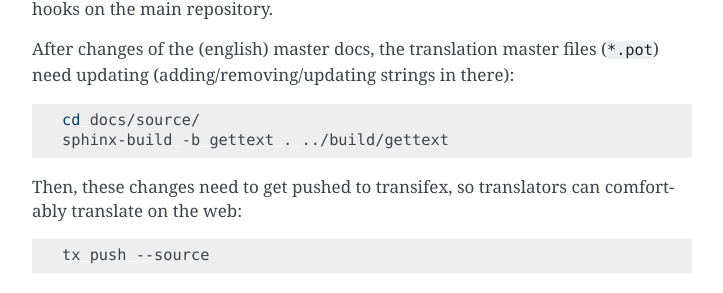
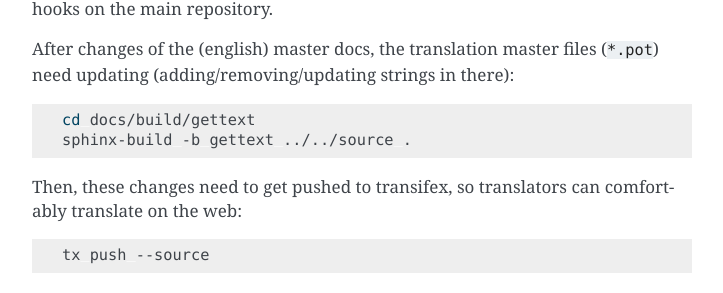
Before and after one commit to ecocurious2/MultiGeiger, a Sphinx documentation site: the page built from docs/source/development.rst, in a window 1280 px wide and 900 px high, scrolled down 1380 px. Shown: the part 149-442 px from the top of the window, without its empty margins (388-1111 px from the left). Built offline with Sphinx 7.4.7, drawn with Linux system fonts in a browser that asks for light colours; some of the changed text lies outside the part shown.

```diff
--- a/docs/source/conf.py
+++ b/docs/source/conf.py
@@ -18,7 +18,7 @@
 # -- Project information -----------------------------------------------------
 
 project = 'MultiGeiger'
-copyright = '2020, see AUTHORS'
+copyright = '2020-2021, see AUTHORS'
 author = 'see AUTHORS'
 
 # The full version, including alpha/beta/rc tags
--- a/docs/source/development.rst
+++ b/docs/source/development.rst
@@ -88,8 +88,8 @@ need updating (adding/removing/updating strings in there):
 
 ::
 
-  cd docs/source/
-  sphinx-build -b gettext . ../build/gettext
+  cd docs/build/gettext
+  sphinx-build -b gettext ../../source .
 
 Then, these changes need to get pushed to transifex, so translators can comfortably
 translate on the web:
```
